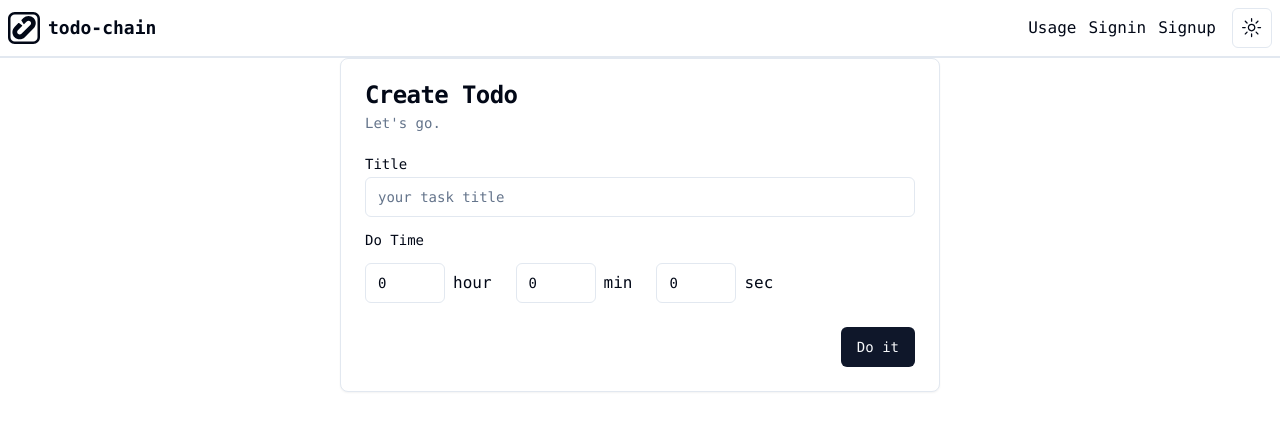
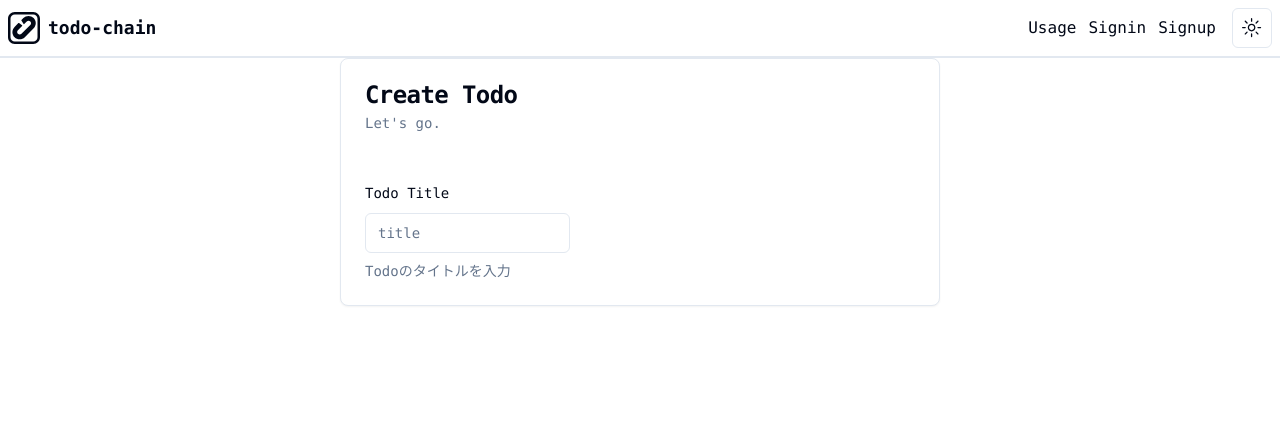
Before and after one commit to snd-primary/todoapp-serveraction, a Next.js app: page / in a window 1280 px wide. Shown: the top 430 px of the page. Built offline with nearby package versions, Linux system fonts and the light colour scheme.

Commit message:
shadcn-ui formコンポーネント導入

```diff
--- a/package.json
+++ b/package.json
@@ -9,6 +9,7 @@
     "lint": "next lint"
   },
   "dependencies": {
+    "@hookform/resolvers": "^3.3.2",
     "@prisma/client": "5.4.2",
     "@radix-ui/react-dialog": "^1.0.5",
     "@radix-ui/react-dropdown-menu": "^2.0.6",
@@ -25,10 +26,12 @@
     "next-themes": "^0.2.1",
     "react": "^18",
     "react-dom": "^18",
+    "react-hook-form": "^7.47.0",
     "shadcn-ui": "^0.4.1",
     "tailwind-merge": "^1.14.0",
     "tailwindcss-animate": "^1.0.7",
-    "toggle": "^1.0.1"
+    "toggle": "^1.0.1",
+    "zod": "^3.22.4"
   },
   "devDependencies": {
     "@types/node": "^20",
--- /dev/null
+++ b/src/app/components/AddTodo.tsx
@@ -0,0 +1,94 @@
+import React, { useState } from "react";
+import { Button } from "@/components/ui/button";
+import {
+  Card,
+  CardContent,
+  CardDescription,
+  CardFooter,
+  CardHeader,
+  CardTitle,
+} from "@/components/ui/card";
+import { Input } from "@/components/ui/input";
+import { Label } from "@/components/ui/label";
+
+import * as z from "zod";
+import { zodResolver } from "@hookform/resolvers/zod";
+
+import { useForm } from "react-hook-form";
+import {
+  Form,
+  FormControl,
+  FormDescription,
+  FormField,
+  FormItem,
+  FormLabel,
+} from "@/components/ui/form";
+import { title } from "process";
+
+const addTodoFormSchema = z.object({
+  title: z.string().min(2).max(80),
+  hour: z.number().int().lte(24),
+  minute: z.number().int().lte(59),
+  secound: z.number().int().lte(59),
+});
+
+export const AddTodoForm = () => {
+  const form = useForm<z.infer<typeof addTodoFormSchema>>({
+    resolver: zodResolver(addTodoFormSchema),
+    defaultValues: {
+      title: "",
+      hour: 0,
+      minute: 0,
+      secound: 0,
+    },
+  });
+
+  const onSubmit = (values: z.infer<typeof addTodoFormSchema>) => {
+    console.log(values);
+  };
+
+  return (
+    <Form {...form}>
+      <form>
+        <FormField
+          control={form.control}
+          name="title"
+          render={({ field }) => (
+            <FormItem>
+              <FormLabel>Todo Title</FormLabel>
+              <FormControl>
+                <Input placeholder="title" {...field} />
+              </FormControl>
+              <FormDescription>Todoのタイトルを入力</FormDescription>
+            </FormItem>
+          )}
+        />
+      </form>
+    </Form>
+  );
+};
+
+// export const;
+
+function AddTodo() {
+  const [todoTitle, setTodoTitle] = useState("");
+
+  const todoTitleHandler = (e: React.ChangeEvent<HTMLInputElement>) => {
+    setTodoTitle(e.target.value);
+  };
+
+  return (
+    <Card className="w-[600px]">
+      <CardHeader>
+        <CardTitle>Create Todo</CardTitle>
+        <CardDescription>Let's go.</CardDescription>
+      </CardHeader>
+      <CardContent></CardContent>
+      <CardFooter className="flex">
+        <AddTodoForm />
+        {/* <Button>Do it</Button> */}
+      </CardFooter>
+    </Card>
+  );
+}
+export default AddTodo;
--- a/src/app/components/TodoCard.tsx
+++ /dev/null
@@ -1,80 +0,0 @@
-import React from "react";
-import { Button } from "@/components/ui/button";
-import {
-  Card,
-  CardContent,
-  CardDescription,
-  CardFooter,
-  CardHeader,
-  CardTitle,
-} from "@/components/ui/card";
-import { Input } from "@/components/ui/input";
-import { Label } from "@/components/ui/label";
-import {
-  Select,
-  SelectContent,
-  SelectItem,
-  SelectTrigger,
-  SelectValue,
-} from "@/components/ui/select";
-
-function TodoCard() {
-  return (
-    <Card className="w-[600px]">
-      <CardHeader>
-        <CardTitle>Create Todo</CardTitle>
-        <CardDescription>Let's go.</CardDescription>
-      </CardHeader>
-      <CardContent>
-        <form>
-          <div className="grid w-full items-center gap-4">
-            <div className="flex flex-col space-y-1.5">
-              <Label htmlFor="name">Title</Label>
-              <Input id="name" placeholder="your task title" />
-            </div>
-            <div className="flex flex-col space-y-4">
-              <Label htmlFor="dotime">Do Time</Label>
-              <div className="flex items-center gap-6">
-                <div className="flex items-baseline gap-2">
-                  <Input
-                    id="dotime"
-                    type="number"
-                    placeholder="0~24"
-                    className="w-[80px]"
-                    defaultValue={0}
-                  />
-                  <span>hour</span>
-                </div>
-                <div className="flex items-baseline gap-2">
-                  <Input
-                    id="dotime"
-                    type="number"
-                    placeholder="0~59"
-                    className="w-[80px]"
-                    defaultValue={0}
-                  />
-                  <span>min</span>
-                </div>
-                <div className="flex items-baseline gap-2">
-                  <Input
-                    id="dotime"
-                    type="number"
-                    placeholder="0~59"
-                    className="w-[80px]"
-                    defaultValue={0}
-                  />
-                  <span>sec</span>
-                </div>
-              </div>
-            </div>
-          </div>
-        </form>
-      </CardContent>
-      <CardFooter className="flex  flex-row-reverse">
-        {/* <Button variant="outline">Cancel</Button> */}
-        <Button>Do it</Button>
-      </CardFooter>
-    </Card>
-  );
-}
-export default TodoCard;
--- a/src/app/page.tsx
+++ b/src/app/page.tsx
@@ -1,11 +1,11 @@
 "use client";
 import React, { useState } from "react";
-import TodoCard from "./components/TodoCard";
+import AddTodo from "./components/AddTodo";
 
 export default function Home() {
   return (
     <main className="w-full h-full grid place-content-center place-items-center">
-      <TodoCard />
+      <AddTodo />
     </main>
   );
 }
--- /dev/null
+++ b/src/components/ui/form.tsx
@@ -0,0 +1,176 @@
+import * as React from "react"
+import * as LabelPrimitive from "@radix-ui/react-label"
+import { Slot } from "@radix-ui/react-slot"
+import {
+  Controller,
+  ControllerProps,
+  FieldPath,
+  FieldValues,
+  FormProvider,
+  useFormContext,
+} from "react-hook-form"
+
+import { cn } from "@/lib/utils"
+import { Label } from "@/components/ui/label"
+
+const Form = FormProvider
+
+type FormFieldContextValue<
+  TFieldValues extends FieldValues = FieldValues,
+  TName extends FieldPath<TFieldValues> = FieldPath<TFieldValues>
+> = {
+  name: TName
+}
+
+const FormFieldContext = React.createContext<FormFieldContextValue>(
+  {} as FormFieldContextValue
+)
+
+const FormField = <
+  TFieldValues extends FieldValues = FieldValues,
+  TName extends FieldPath<TFieldValues> = FieldPath<TFieldValues>
+>({
+  ...props
+}: ControllerProps<TFieldValues, TName>) => {
+  return (
+    <FormFieldContext.Provider value={{ name: props.name }}>
+      <Controller {...props} />
+    </FormFieldContext.Provider>
+  )
+}
+
+const useFormField = () => {
+  const fieldContext = React.useContext(FormFieldContext)
+  const itemContext = React.useContext(FormItemContext)
+  const { getFieldState, formState } = useFormContext()
+
+  const fieldState = getFieldState(fieldContext.name, formState)
+
+  if (!fieldContext) {
+    throw new Error("useFormField should be used within <FormField>")
+  }
+
+  const { id } = itemContext
+
+  return {
+    id,
+    name: fieldContext.name,
+    formItemId: `${id}-form-item`,
+    formDescriptionId: `${id}-form-item-description`,
+    formMessageId: `${id}-form-item-message`,
+    ...fieldState,
+  }
+}
+
+type FormItemContextValue = {
+  id: string
+}
+
+const FormItemContext = React.createContext<FormItemContextValue>(
+  {} as FormItemContextValue
+)
+
+const FormItem = React.forwardRef<
+  HTMLDivElement,
+  React.HTMLAttributes<HTMLDivElement>
+>(({ className, ...props }, ref) => {
+  const id = React.useId()
+
+  return (
+    <FormItemContext.Provider value={{ id }}>
+      <div ref={ref} className={cn("space-y-2", className)} {...props} />
+    </FormItemContext.Provider>
+  )
+})
+FormItem.displayName = "FormItem"
+
+const FormLabel = React.forwardRef<
+  React.ElementRef<typeof LabelPrimitive.Root>,
+  React.ComponentPropsWithoutRef<typeof LabelPrimitive.Root>
+>(({ className, ...props }, ref) => {
+  const { error, formItemId } = useFormField()
+
+  return (
+    <Label
+      ref={ref}
+      className={cn(error && "text-destructive", className)}
+      htmlFor={formItemId}
+      {...props}
+    />
+  )
+})
+FormLabel.displayName = "FormLabel"
+
+const FormControl = React.forwardRef<
+  React.ElementRef<typeof Slot>,
+  React.ComponentPropsWithoutRef<typeof Slot>
+>(({ ...props }, ref) => {
+  const { error, formItemId, formDescriptionId, formMessageId } = useFormField()
+
+  return (
+    <Slot
+      ref={ref}
+      id={formItemId}
+      aria-describedby={
+        !error
+          ? `${formDescriptionId}`
+          : `${formDescriptionId} ${formMessageId}`
+      }
+      aria-invalid={!!error}
+      {...props}
+    />
+  )
+})
+FormControl.displayName = "FormControl"
+
+const FormDescription = React.forwardRef<
+  HTMLParagraphElement,
+  React.HTMLAttributes<HTMLParagraphElement>
+>(({ className, ...props }, ref) => {
+  const { formDescriptionId } = useFormField()
+
+  return (
+    <p
+      ref={ref}
+      id={formDescriptionId}
+      className={cn("text-sm text-muted-foreground", className)}
+      {...props}
+    />
+  )
+})
+FormDescription.displayName = "FormDescription"
+
+const FormMessage = React.forwardRef<
+  HTMLParagraphElement,
+  React.HTMLAttributes<HTMLParagraphElement>
+>(({ className, children, ...props }, ref) => {
+  const { error, formMessageId } = useFormField()
+  const body = error ? String(error?.message) : children
+
+  if (!body) {
+    return null
+  }
+
+  return (
+    <p
+      ref={ref}
+      id={formMessageId}
+      className={cn("text-sm font-medium text-destructive", className)}
+      {...props}
+    >
+      {body}
+    </p>
+  )
+})
+FormMessage.displayName = "FormMessage"
+
+export {
+  useFormField,
+  Form,
+  FormItem,
+  FormLabel,
+  FormControl,
+  FormDescription,
+  FormMessage,
+  FormField,
+}
```
Also changed, not shown: 1 other file (tests, documents, lock files or other folders).
